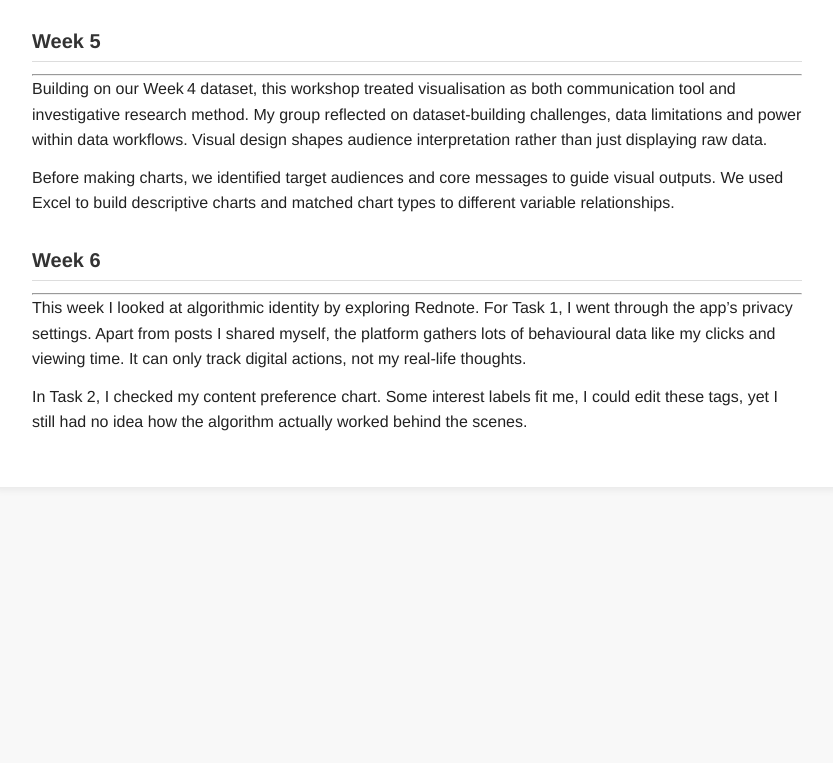
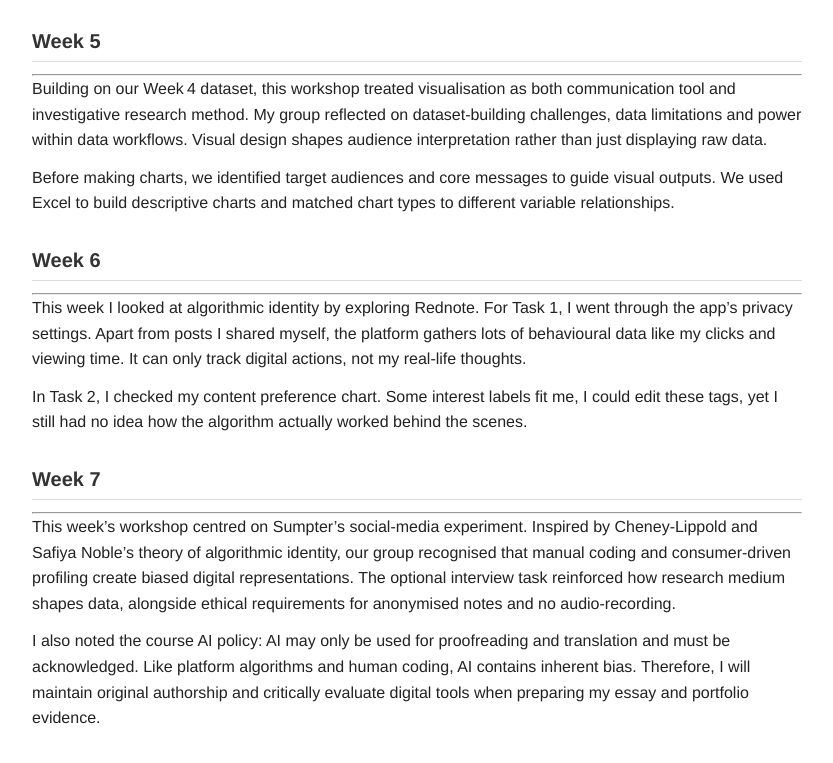
Before and after one commit to ziyagao/5780, a plain HTML site: page reflection.html in a window 1280 px wide. Shown: the part 1179-1942 px from the top of the page, without its empty margins (223-1056 px from the left). Before the commit the page ends 1696 px from the top, so only its background shows below. Drawn offline with Linux system fonts and the light colour scheme.

Commit message:
Add files via upload

```diff
--- a/reflection.html
+++ b/reflection.html
@@ -46,6 +46,11 @@
         <p>This week I looked at algorithmic identity by exploring Rednote. For Task 1, I went through the app’s privacy settings. Apart from posts I shared myself, the platform gathers lots of behavioural data like my clicks and viewing time. It can only track digital actions, not my real‑life thoughts.</p>
         <p>In Task 2, I checked my content preference chart. Some interest labels fit me, I could edit these tags, yet I still had no idea how the algorithm actually worked behind the scenes.</p>
 
+        <h2>Week 7</h2>
+        <hr>
+        <p>This week’s workshop centred on Sumpter’s social‑media experiment. Inspired by Cheney‑Lippold and Safiya Noble’s theory of algorithmic identity, our group recognised that manual coding and consumer‑driven profiling create biased digital representations. The optional interview task reinforced how research medium shapes data, alongside ethical requirements for anonymised notes and no audio‑recording.</p>
+        <p>I also noted the course AI policy: AI may only be used for proofreading and translation and must be acknowledged. Like platform algorithms and human coding, AI contains inherent bias. Therefore, I will maintain original authorship and critically evaluate digital tools when preparing my essay and portfolio evidence.</p>
+
     </main>
 </body>
 </html>
```
